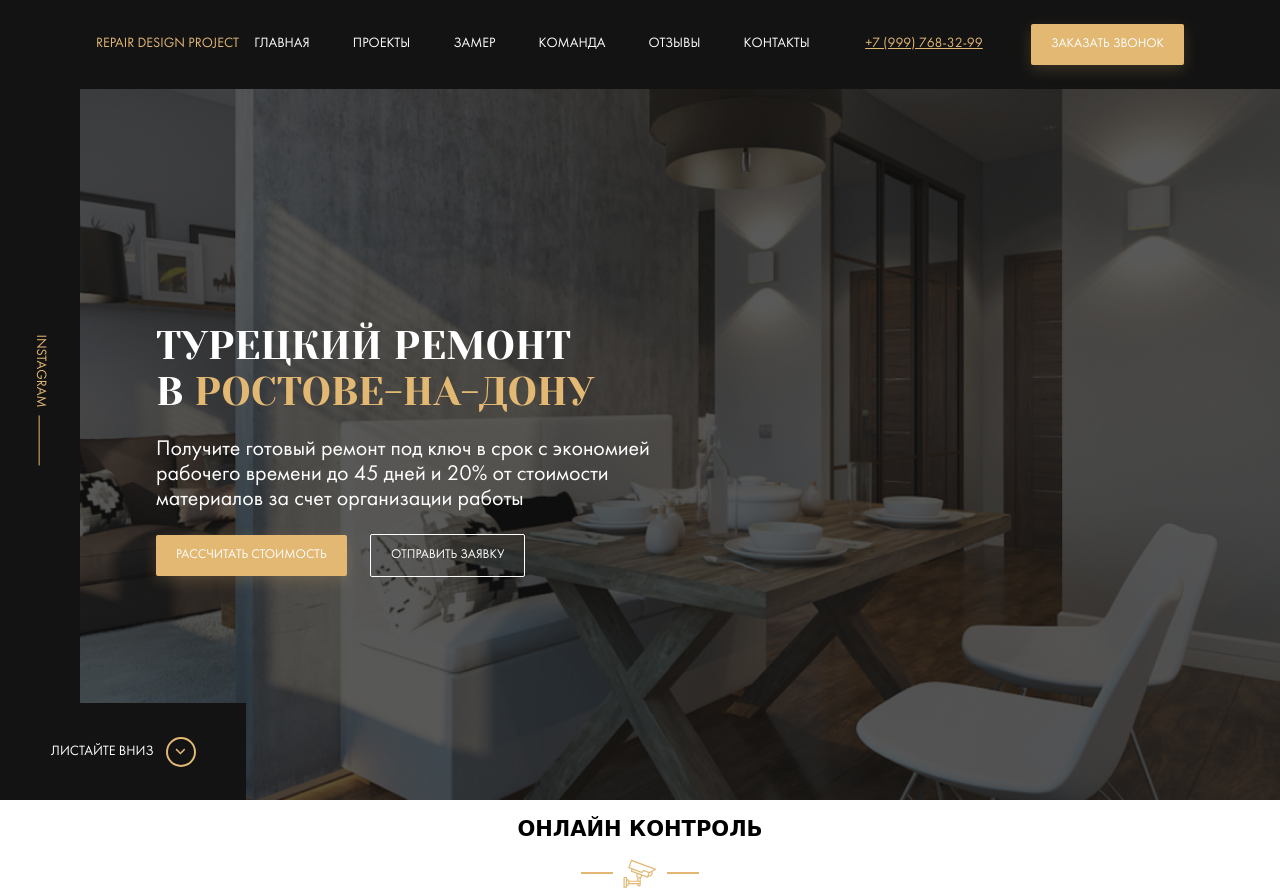
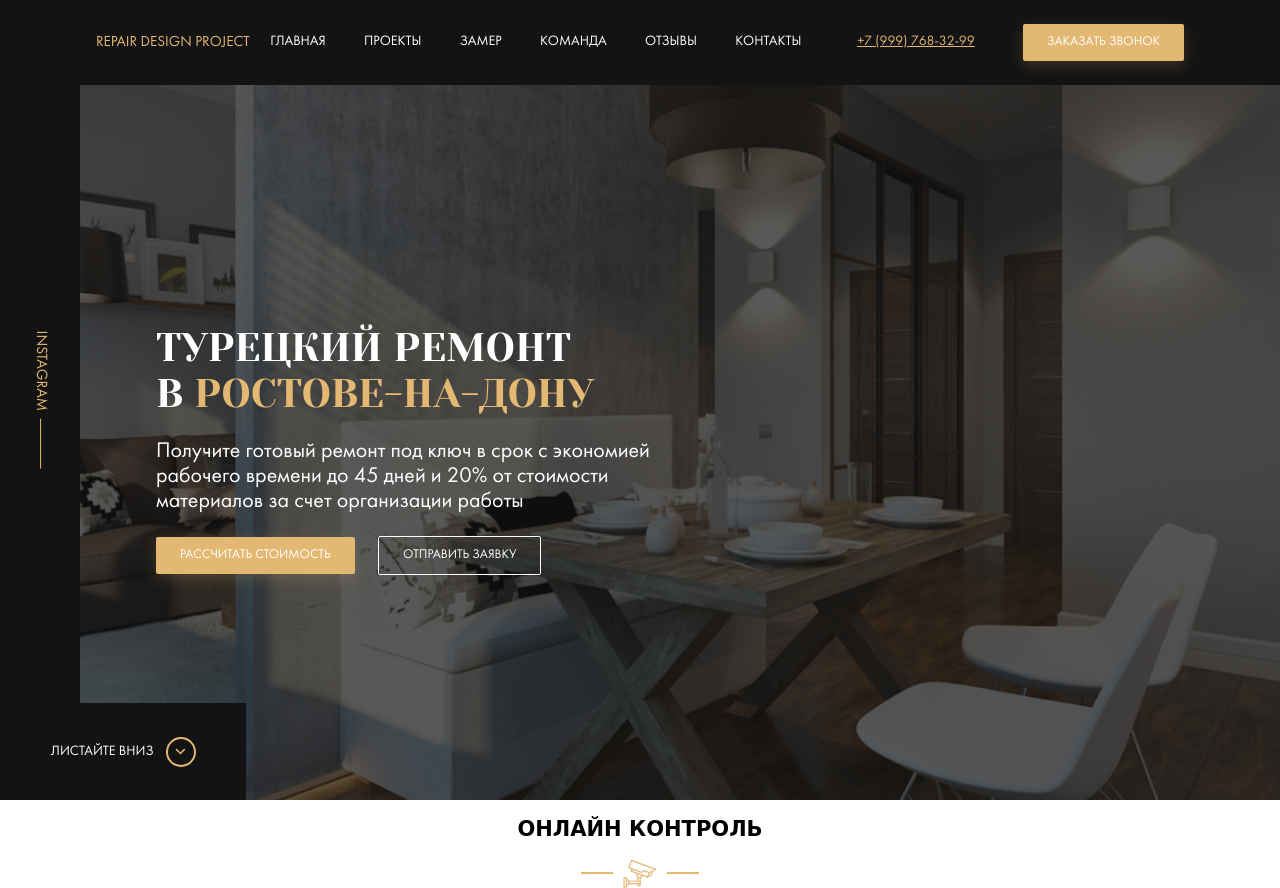
Before and after one commit to fugudrum/lesson_12, a website: page index.html in a window 1280 px wide. Drawn offline with Linux system fonts and the light colour scheme; files whose address does not match are found by name.

Commit message:
feat: fix adaptive for geader links

```diff
--- a/sass/templates/_header.sass
+++ b/sass/templates/_header.sass
@@ -14,6 +14,7 @@ header
 
 .logo
  text-transform: uppercase
+ font-size: 1.075rem
 
 .logo > a
   text-decoration: none
@@ -24,7 +25,7 @@ header
    color: $light
    text-decoration: none
    text-transform: uppercase
-   margin-right: 2.85rem
+   margin-right: 1.5rem
    transition: color 0.2s
    &:hover
      color: $primary
--- a/sass/templates/_hero.sass
+++ b/sass/templates/_hero.sass
@@ -67,6 +67,7 @@
   text-decoration: none
   transform: rotate(90deg)
   line-height: 0,8
+  font-size: 1.1rem
   &::after
     content: ''
     width: 50px
--- a/sass/templates/_interface.sass
+++ b/sass/templates/_interface.sass
@@ -1,5 +1,5 @@
 .button
- padding: 13px 20px
+ padding: 11px 24px
  border: none
  border-radius: 2px
  text-transform: uppercase
```
Also changed, not shown: sass/templates/_media.sass (+4 -4 lines), css/style.css.
